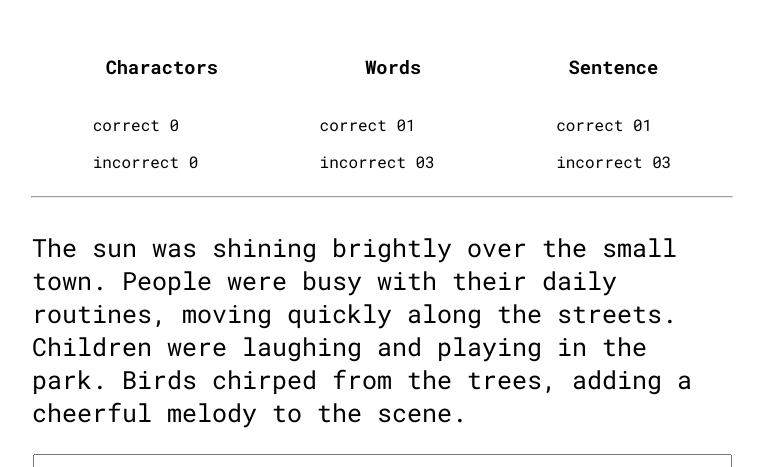
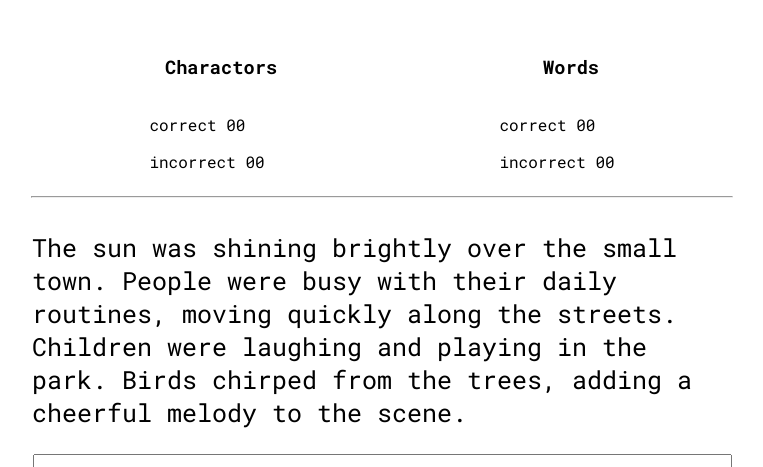
Before and after one commit to GayashanGamage/typing-game, a Vue app: page /eveluation in a window 1280 px wide. Shown: the part 135-602 px from the top of the page, without its empty margins (266-1029 px from the left). Built offline with nearby package versions, Linux system fonts and the light colour scheme.

Commit message:
change key tracking functionality and add style for error keys

```diff
--- a/src/views/typeEveluation.vue
+++ b/src/views/typeEveluation.vue
@@ -4,27 +4,21 @@
       <div class="resutl-container-title">
         <h3>Charactors</h3>
         <h3>Words</h3>
-        <h3>Sentence</h3>
       </div>
       <div class="result-container-content">
         <div class="result-content">
-          <p>correct {{ correct }}</p>
-          <p>incorrect {{ incorect }}</p>
+          <p>correct {{ String(correctC).padStart(2, "0") }}</p>
+          <p>incorrect {{ String(incorrectC).padStart(2, "0") }}</p>
         </div>
         <div class="result-content">
-          <p>correct 01</p>
-          <p>incorrect 03</p>
-        </div>
-        <div class="result-content">
-          <p>correct 01</p>
-          <p>incorrect 03</p>
+          <p>correct {{ String(correctW).padStart(2, "0") }}</p>
+          <p>incorrect {{ String(incorrectW).padStart(2, "0") }}</p>
         </div>
       </div>
     </div>
     <hr class="ruler" />
     <p class="paragraph" id="abc">
-      <span class="slct">{{ completeText }}</span
-      >{{ paragraph.join("") }}
+      <span class="slct" v-html="completeText"></span>{{ paragraph.join("") }}
     </p>
     <input
       id="inputBox"
@@ -45,13 +39,15 @@ const paragraphL =
 
 const paragraph = ref(paragraphL.split(""));
 const userInput = ref("");
-const cursorPoint = ref(0);
+const cursorPoint = ref(0); //cursor point of paragraph section
+const completeText = ref(""); //typed charactors
 
-// results
-const correct = ref(0);
-const incorect = ref(0);
+// results sheet
+const correctC = ref(0);
+const incorrectC = ref(0);
+const correctW = ref(0);
+const incorrectW = ref(0);
 
-const completeText = ref("");
 const prohibitedKeys = [
   "Backspace",
   "Tab",
@@ -120,6 +116,7 @@ const checkWord = () => {
 const previoseCorrectness = ref(true);
 
 const typing = (event) => {
+  console.log(cursorPoint.value, event.key, previoseCorrectness.value);
   // put front cursor always
   let inputBox = document.getElementById("inputBox");
   inputBox.setSelectionRange(-1, -1);
@@ -127,23 +124,52 @@ const typing = (event) => {
   // prevent backspace and deletekey to remove text from user input
   if (event.key == "Backspace" || event.key == "Delete") {
     event.preventDefault();
-  } else if (!prohibitedKeys.includes(event.key)) {
+  }
+
+  // if event key is not prohibited, then
+  else if (!prohibitedKeys.includes(event.key)) {
+    // if previouse is correct and current is correct
     if (
       paragraph.value[cursorPoint.value] === event.key &&
       previoseCorrectness.value == true
     ) {
-      correct.value += 1;
+      console.log("one");
       let removeitem = paragraph.value.shift();
       completeText.value += removeitem;
+      correctC.value += 1;
     }
-    // if priviose value is false, then correct score not added
-    else if (paragraph.value[cursorPoint.value] === event.key) {
+    // else previose is incorect, but this is correct
+    else if (
+      paragraph.value[cursorPoint.value] === event.key &&
+      previoseCorrectness.value === false
+    ) {
+      console.log("four");
+      previoseCorrectness.value = true;
       let removeitem = paragraph.value.shift();
       completeText.value += removeitem;
-      previoseCorrectness.value = true;
-    } else {
+      correctC.value += 1;
+    }
+    // else previose is correct, but this is incorect
+    else if (
+      paragraph.value[cursorPoint.value] !== event.key &&
+      previoseCorrectness.value === true
+    ) {
+      console.log("two");
+      let removeitem = paragraph.value.shift();
+      completeText.value += '<span class= "error">' + removeitem + "</span>";
       previoseCorrectness.value = false;
-      incorect.value += 1;
+      incorrectC.value += 1;
+    }
+    // else previose and this is also incorect
+    else if (
+      paragraph.value[cursorPoint.value] !== event.key &&
+      previoseCorrectness.value == false
+    ) {
+      console.log("three");
+      let removeitem = paragraph.value.shift();
+      completeText.value = completeText.value.slice(0, -7);
+      completeText.value += removeitem + "</span>";
+      incorrectC.value += 1;
     }
   }
 };
@@ -202,10 +228,15 @@ const changeCursor = () => {
 </style>
 
 <style>
+.error {
+  /* background-color: red; */
+  border-radius: 6px;
+  color: red;
+}
 .slct {
-  color: white;
+  /* color: white; */
   font-weight: 600;
-  background-color: rgba(53, 204, 108, 9);
+  background-color: rgba(53, 204, 108, 0.6);
   border-radius: 4px;
   /* padding: 0px 4px; */
 }
```
